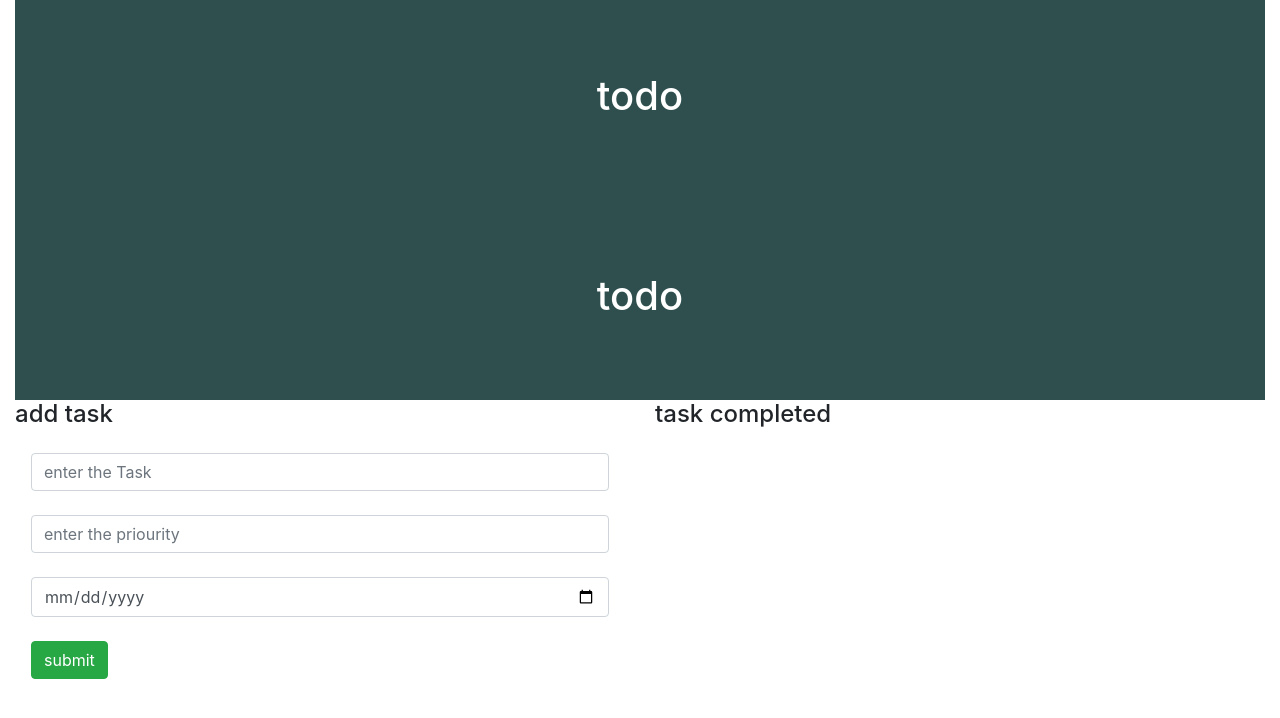
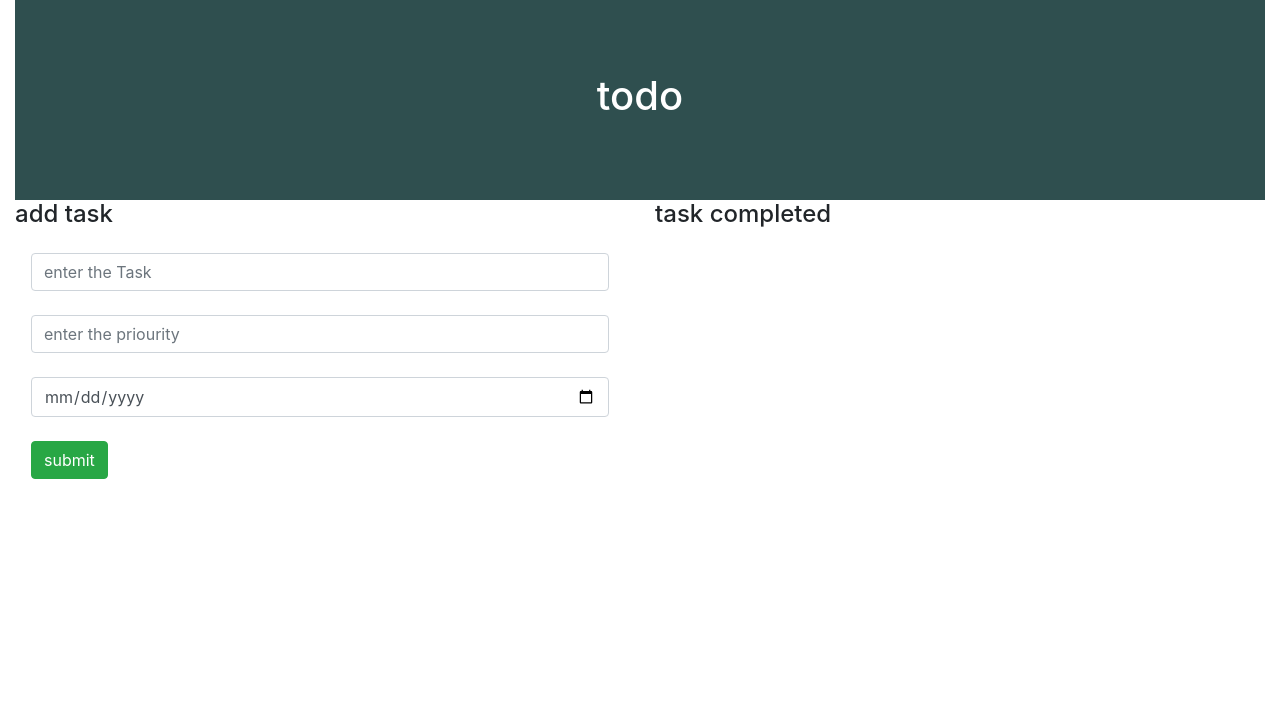
Before and after one commit to sainudheen07/zain_todo_app, a Django app: template todo_project/template/home.html in a window 1280 px wide. Shown: the top 718 px of the page. Run offline with Django 3.2, Linux system fonts and the light colour scheme; the template is opened without the code that fills it, so the values that code supplies are empty; some libraries are stand-ins or nearby versions.

Commit message:
Update home.html

```diff
--- a/todo_project/template/home.html
+++ b/todo_project/template/home.html
@@ -2,16 +2,6 @@
 {% block contend %}
 
 <div class="container-fluid">
-    <div class="row">
-        <div class="col-md-12">
-            <div class="banner">
-                <div class="banner-text">
-                    <h1>todo</h1>
-                </div>
-            </div>
-
-        </div>
-    </div>
     <div class="row">
         <div class="col-md-6">
             <h4>add task</h4>
```
